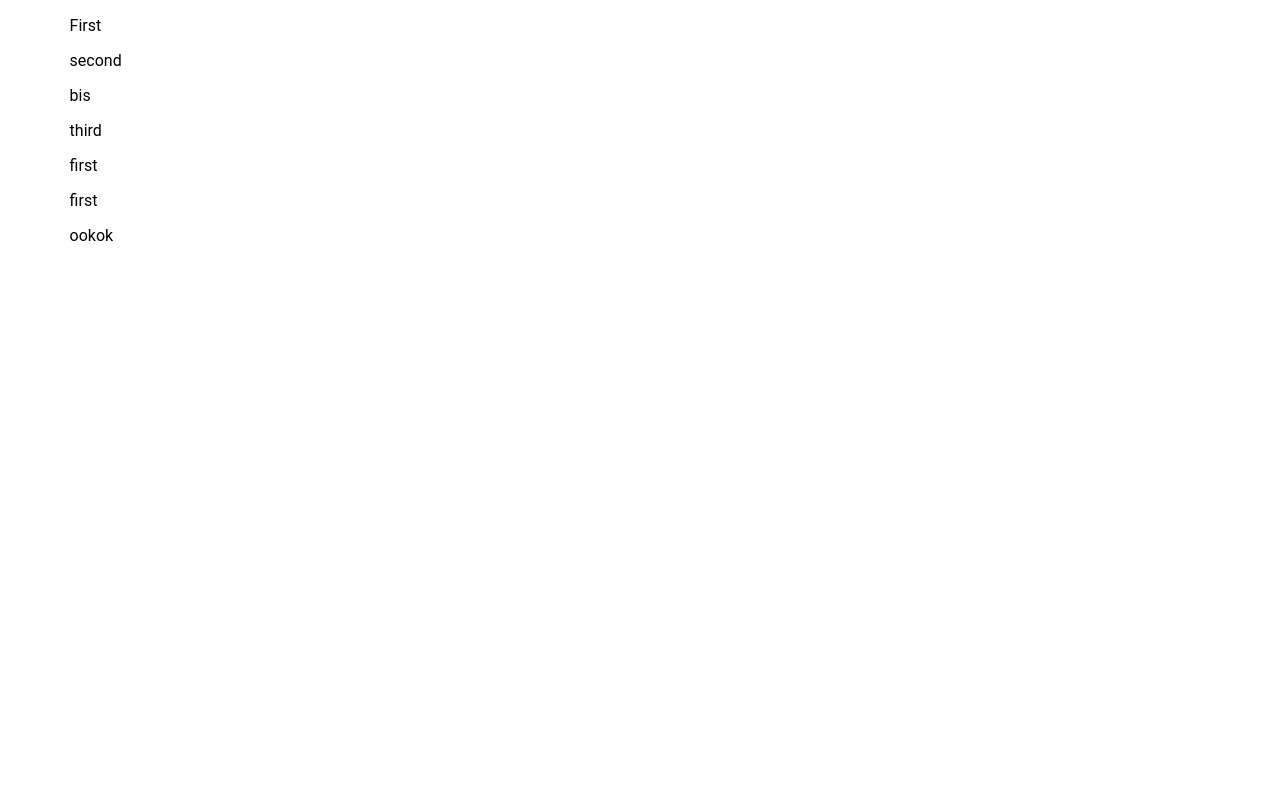
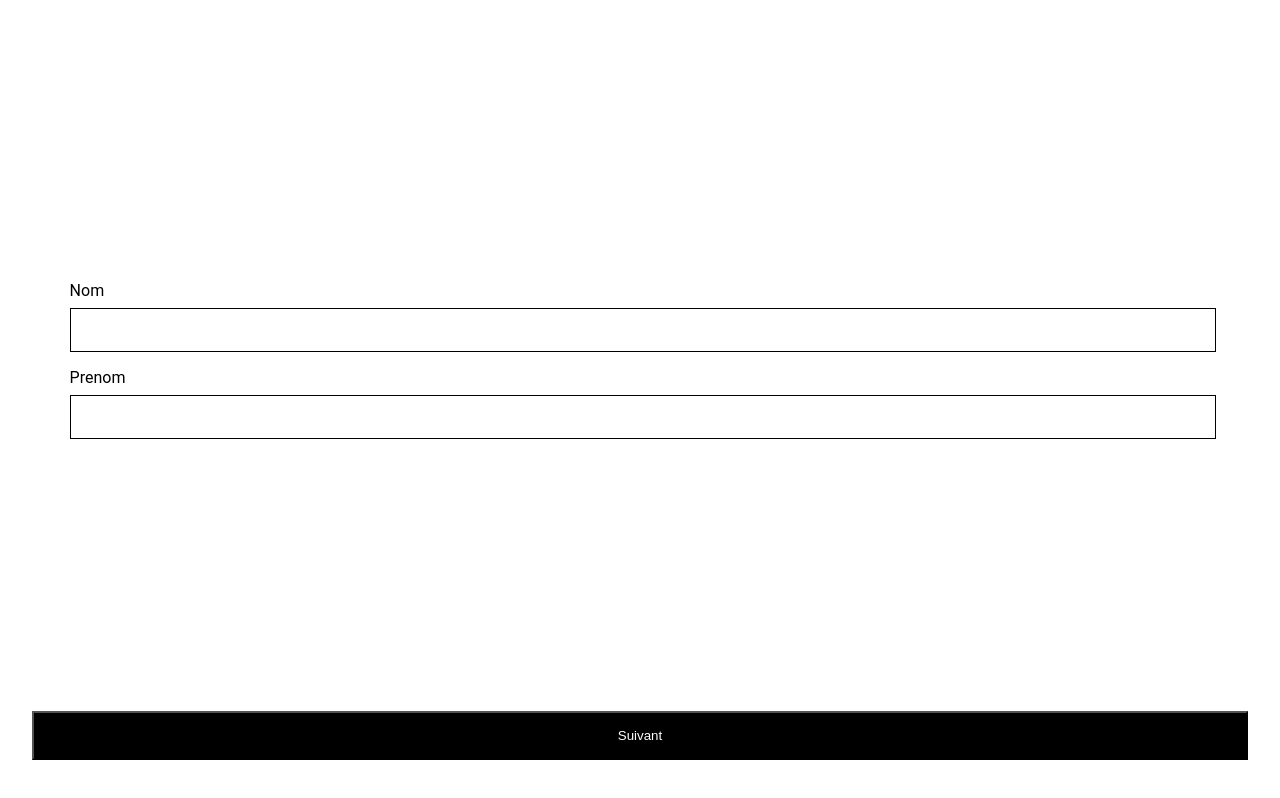
Before and after one commit to StanDelamourd/poc-nuxt, a Nuxt app: page /inscription in a window 1280 px wide. Built offline with nearby package versions, Linux system fonts and the light colour scheme.

Commit message:
Finish firstStep component

```diff
--- a/components/button/index.vue
+++ b/components/button/index.vue
@@ -1,5 +1,5 @@
 <template>
-  <button @click="execute">{{title}}</button>
+  <button @click="execute" class="buttonComponent">{{title}}</button>
 </template>
 <script>
 export default {
--- /dev/null
+++ b/components/field/index.vue
@@ -0,0 +1,45 @@
+<template>
+  <div class="formGroup">
+    <label for="">{{label}}</label>
+    <input :type="text" @input="updateValue($event.target.value)"/>
+  </div>
+</template>
+
+<script>
+export default {
+  name: 'Field',
+  props: {
+    inputType: {
+      type: String,
+      value: 'text',
+    },
+    label: {
+      type: String,
+      required: true,
+    },
+    value:{
+      type: String,
+      required: true
+    }
+  },
+  methods:{
+    updateValue(inputValue){
+      this.$emit('value', inputValue)
+    }
+  }
+}
+</script>
+<style scoped>
+  .formGroup{
+    margin-bottom: 2vh;
+  }
+  label{
+    display: block;
+  }
+  input {
+    width: 100%;
+    border: 1px solid black;
+    height: 5vh;
+    margin-top: 1vh;
+  }
+</style>
--- a/components/firstStep/index.vue
+++ b/components/firstStep/index.vue
@@ -1,13 +1,22 @@
 <template>
-
+  <div>
+    <Field :value="name" label="Nom"/>
+    <Field :value="name" label="Prenom"/>
+  </div>
 </template>
 
 <script>
-import Button from '../button';
+import Field from '../field';
 export default {
   name: 'firstStep',
   components: {
-    Button
+    Field
+  },
+  data(){
+    return {
+      name: '',
+      firstname: ''
+    };
   }
 }
 </script>
--- a/components/test/index.vue
+++ /dev/null
@@ -1,15 +0,0 @@
-<template>
-  <p>{{title}}</p>
-</template>
-
-<script>
-export default {
-  name: 'test',
-  props: {
-    title: {
-      type: String,
-      required: true
-    }
-  }
-}
-</script>
--- a/pages/inscription/index.vue
+++ b/pages/inscription/index.vue
@@ -1,48 +1,44 @@
 <template>
-<div>
-  <Card v-for="post in posts" :key="post.title" :title="post.title" :description="post.description"/>
-  <Test v-for="item in items" :key="item.title" :title="item.title"/>
-  <p v-if="isDisplay">{{title}}</p>
-  <p v-else>ookok</p>
-</div>
-
+  <div>
+    <div class="form">
+      <form>
+        <FirstStep/>
+      </form>
+    </div>
+    <Button title="Suivant" />
+  </div>
 </template>
 <script>
-import Test from '../../components/test/index';
-import Card from '../../components/card/index';
+import FirstStep from '../../components/firstStep';
+import Button from '../../components/button';
+
 export default {
   data () {
     return {
-      user: {
-        username: "jou",
-        age: 12,
 
-      },
-      posts: [
-        {
-          title: 'First',
-          description: 'second',
-        },
-        {
-          title:'bis',
-          description:'third',
-        },
-      ],
-      isDisplay: false,
-      title: 'Vuetify.js',
-      items: [
-        {
-          title: 'first'
-        },
-        {
-          title: 'first'
-        }
-      ]
     }
   },
   components:{
-    Test,
-    Card,
+    FirstStep,
+    Button
   }
 }
 </script>
+
+<style scoped>
+  div >>> button {
+    position: absolute;
+    left: 50%;
+    bottom: 5vh;
+    transform: translate(-50%, 0);
+    width: 95%;
+  }
+  .form {
+    height: 90vh;
+    display: flex;
+    align-items: center;
+  }
+  form {
+    width: 100%;
+  }
+</style>
```
Also changed, not shown: components/field/idnex.vue (deleted).
